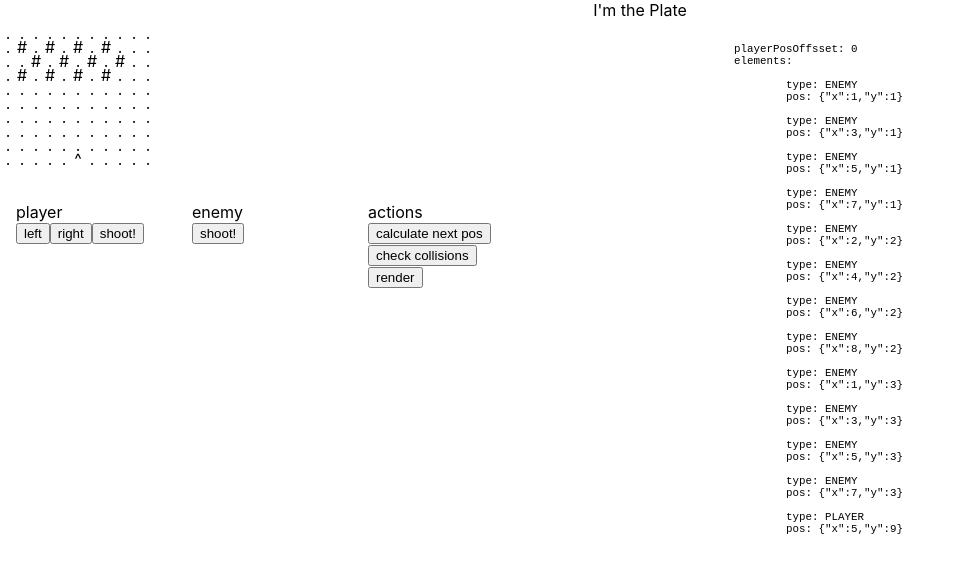
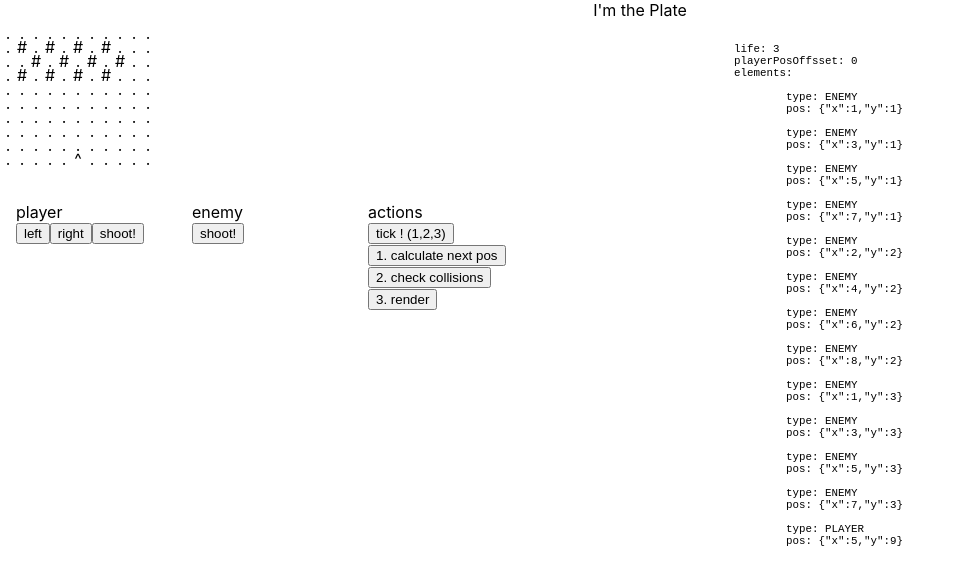
Before and after one commit to przemekoz/space-invaders-react-redux, a React (Create React App) app: page / in a window 1280 px wide. Shown: the top 584 px of the page, without its empty margins (0-958 px from the left). Built offline with nearby package versions, Linux system fonts and the light colour scheme.

Commit message:
added: checking collisions

```diff
--- a/src/App.tsx
+++ b/src/App.tsx
@@ -1,12 +1,12 @@
 import React from 'react';
 import './App.css';
 import { PlateComponent } from './mods/plate/components/plate';
-import { PlateClass } from './mods/plate/classes';
+import { GameClass } from './mods/plate/classes';
 
 const App: React.FC = () => {
     return (
         <div className="App">
-            <PlateComponent plate={new PlateClass()} />
+            <PlateComponent plate={new GameClass()} />
         </div>
     );
 }
--- a/src/mods/element/components/element/index.tsx
+++ b/src/mods/element/components/element/index.tsx
@@ -22,6 +22,9 @@ export const ElementComponent = (props: Props) => {
             case ElementTypeEnum.PLAYER:
                 return "^";
 
+            case ElementTypeEnum.KA_BOOM:
+                return "*";
+
             default:
                 return ".";
         }
--- a/src/mods/element/types/index.ts
+++ b/src/mods/element/types/index.ts
@@ -3,6 +3,7 @@ export enum ElementTypeEnum {
     SHOT_ENEMY = "SHOT_ENEMY",
     SHOT_PLAYER = "SHOT_PLAYER",
     PLAYER = "PLAYER",
+    KA_BOOM = "KA_BOOM",
 }
 
 export interface ElementPos {
--- a/src/mods/plate/classes/index.ts
+++ b/src/mods/plate/classes/index.ts
@@ -1,4 +1,4 @@
-import { PlateInterface, EnemiesMoveDirection, PlayerMoveDirection, PlateClassRenderInterface, ElemenInterfaceOrNull } from "../types";
+import { EnemiesMoveDirection, GameClassRenderInterface, PlateInterface, ElemenInterfaceOrNull, PlayerMoveDirection } from "../types";
 import { ElementClass } from "../../element/classes";
 import { ElementInterface, ElementTypeEnum } from "../../element/types";
 import { ElementEnemyClass } from "../../elementEnemy/classes";
@@ -13,103 +13,32 @@ import { ElementEnemySubtype } from "../../elementEnemy/types";
 
 /*
  *
- * 1 - przesuwaj w prawo/lewo wszytkie istniejace ENEMY-ies
- *  [OK]
- */
-
-/*
- *
- * 2 - przesuwaj w dol istniejace ENEMY-ies
- *
- */
-
-/*
- *
- * 3 - konkretny ENEMY strzela
- *
- */
-
-/*
- *
- * 4 - przesuwaj w dol strzal ENEMY
- *
- */
-
-/*
- *
- * 5 - przesuwaj w prawo/lewo USER-a
- *  [OK]
- */
-
-/*
- *
- * 6 - przesuwaj w gore strzal USER
- *
- */
-
-/*
- *
  * 7 - przechwyc wcisniejce strzalek: USER prawo/lewo
  *
  */
 
-/*
- * ZDARZENIE
- * 8 - dodaj obsluge kolejnych etapow (frame) w czasie - obsluga zdarzen
- *
- */
 
-/*
- * ZDARZENIE
- * 9 - losowy ENEMY strzela
- *
- */
-
-/*
-* ZDARZENIE
-* 9 - USER strzela
-*
-*/
-
-export class PlateClass implements PlateInterface {
+export class GameClass implements PlateInterface {
     private maxX = 11;
     private maxY = 10;
+    private playerLife = 3;
     private listOfElements: ElementInterface[];
     private playerPosOffsset = 0;
     private enemiesMoveOffsset = 0;
+
     private enemiesMoveState = [
         EnemiesMoveDirection.RIGHT,
         EnemiesMoveDirection.LEFT,
         EnemiesMoveDirection.RIGHT,
         EnemiesMoveDirection.LEFT,
         EnemiesMoveDirection.DOWN,
-    ]
-
+    ];
 
     constructor() {
         this.listOfElements = this.initLisOfElements();
     }
 
-    private initLisOfElements(): ElementInterface[] {
-        const listOfElements: ElementInterface[] = [];
-        for (let y = 0; y < 3; y++) {
-            let add = y === 2 ? 1 : y + 1;
-            for (let x = 0; x < 4; x++) {
-                listOfElements.push(new ElementEnemyClass({
-                    subtype: ElementEnemySubtype.NORMAL,
-                    pos: { x: x + add, y: y + 1 },
-                }));
-                add++;
-            }
-        }
-        listOfElements.push(new ElementClass({
-            type: ElementTypeEnum.PLAYER,
-            pos: { x: 5, y: 9 },
-        }));
-        return listOfElements;
-    }
-
-    public render(): PlateClassRenderInterface {
+    public render(): GameClassRenderInterface {
         const toRender = [];
         for (let y = 0; y < this.maxY; y++) {
             const row: ElemenInterfaceOrNull[] = [];
@@ -122,8 +51,22 @@ export class PlateClass implements PlateInterface {
     }
 
     public calculateNextPos() {
-        this.listOfElements.forEach(element => {
+        const elementsToRemove: number[] = [];
+        this.listOfElements.forEach((element, index) => {
+
+            if (element.getPos().x > this.maxX || element.getPos().y > this.maxY) {
+                elementsToRemove.push(index);
+            }
+
+            if (element.getPos().x < 0 || element.getPos().y < 0) {
+                elementsToRemove.push(index);
+            }
+
             switch (element.getType()) {
+
+                case ElementTypeEnum.KA_BOOM:
+                    elementsToRemove.push(index);
+                    break;
 
                 case ElementTypeEnum.PLAYER:
                     element.setPosX(element.getPos().x + this.playerPosOffsset);
@@ -154,6 +97,9 @@ export class PlateClass implements PlateInterface {
                     break;
             }
         });
+        elementsToRemove.forEach(index => {
+            this.listOfElements.splice(index, 1);
+        });
         this.playerPosOffsset = 0;
         this.enemiesMoveOffsset++;
     }
@@ -161,9 +107,47 @@ export class PlateClass implements PlateInterface {
     public findCollisions() {
         for (let y = 0; y < this.maxY; y++) {
             for (let x = 0; x < this.maxX; x++) {
+                const elements = this.findElements(x, y);
+                if (elements.length === 2) {
 
+                    // Remove both of them
+                    this.listOfElements = this.listOfElements.filter(element => element.isPos(x, y) === false);
+
+                    this.listOfElements.push(new ElementClass({
+                        type: ElementTypeEnum.KA_BOOM,
+                        pos: { x, y },
+                    }));
+
+                    const isShotEnemy = elements.find(element => element.getType() === ElementTypeEnum.SHOT_ENEMY);
+                    const isEnemy = elements.find(element => element.getType() === ElementTypeEnum.ENEMY);
+                    const isPlayer = elements.find(element => element.getType() === ElementTypeEnum.PLAYER);
+
+                    if ((isShotEnemy && isPlayer) || (isPlayer && isEnemy)) {
+                        this.playerLife--;
+                    }
+                }
+                if (elements.length > 2) {
+                    console.error('Something went wrong! More than 2 elements in one place!')
+                    console.error(elements);
+                }
             }
         }
+    }
+
+    public enemyShoot() {
+        let maxY = -1;
+        this.listOfElements.forEach(element => {
+            if (element.getType() === ElementTypeEnum.ENEMY) {
+                maxY = element.getPos().y > maxY ? element.getPos().y : maxY;
+            }
+        }
+        );
+        const bottomEnemies = this.listOfElements.filter(element => element.getType() === ElementTypeEnum.ENEMY && element.getPos().y === maxY);
+        const randomEnemy = bottomEnemies[Math.floor(Math.random() * bottomEnemies.length)];
+        this.listOfElements.push(new ElementClass({
+            type: ElementTypeEnum.SHOT_ENEMY,
+            pos: { x: randomEnemy.getPos().x, y: randomEnemy.getPos().y },
+        }));
     }
 
     public playerShoot() {
@@ -176,13 +160,9 @@ export class PlateClass implements PlateInterface {
         }
     }
 
-    private findElement(x: number, y: number): ElemenInterfaceOrNull {
-        const found = this.listOfElements.find(element => element.isPos(x, y));
-        return found || null;
-    }
-
-    getStats(): string {
+    public getStats(): string {
         return `
+            life: ${this.playerLife}
             playerPosOffsset: ${this.playerPosOffsset}
             elements:
             ${this.listOfElements.map(
@@ -197,4 +177,33 @@ export class PlateClass implements PlateInterface {
         this.playerPosOffsset = direction === PlayerMoveDirection.LEFT ? this.playerPosOffsset - 1 : this.playerPosOffsset + 1;
     }
 
+    private findElement(x: number, y: number): ElemenInterfaceOrNull {
+        const found = this.listOfElements.find(element => element.isPos(x, y));
+        return found || null;
+    }
+
+    private findElements(x: number, y: number): ElementInterface[] {
+        const found = this.listOfElements.filter(element => element.isPos(x, y));
+        return found || [];
+    }
+
+    private initLisOfElements(): ElementInterface[] {
+        const listOfElements: ElementInterface[] = [];
+        for (let y = 0; y < 3; y++) {
+            let add = y === 2 ? 1 : y + 1;
+            for (let x = 0; x < 4; x++) {
+                listOfElements.push(new ElementEnemyClass({
+                    subtype: ElementEnemySubtype.NORMAL,
+                    pos: { x: x + add, y: y + 1 },
+                }));
+                add++;
+            }
+        }
+        listOfElements.push(new ElementClass({
+            type: ElementTypeEnum.PLAYER,
+            pos: { x: 5, y: 9 },
+        }));
+        return listOfElements;
+    }
+
 }
--- a/src/mods/plate/components/plate/index.tsx
+++ b/src/mods/plate/components/plate/index.tsx
@@ -1,5 +1,5 @@
 import React from "react";
-import { PlateInterface, PlayerMoveDirection, PlateClassRenderInterface, ElemenInterfaceOrNull } from "../../types";
+import { PlateInterface, PlayerMoveDirection, GameClassRenderInterface, ElemenInterfaceOrNull } from "../../types";
 import { ElementComponent } from "../../../element/components/element";
 
 interface Props {
@@ -8,7 +8,7 @@ interface Props {
 
 interface State {
     stats: string;
-    listOfElements: PlateClassRenderInterface;
+    listOfElements: GameClassRenderInterface;
 }
 
 export class PlateComponent extends React.Component<Props, State> {
@@ -34,13 +34,20 @@ export class PlateComponent extends React.Component<Props, State> {
         this.refreshStats();
     }
 
-    findCollision() {
-        //
+    findCollisions() {
+        this.props.plate.findCollisions();
         this.refreshStats();
     }
 
     enemyShoot() {
+        this.props.plate.enemyShoot();
         this.refreshStats();
+    }
+
+    tick() {
+        this.calculateNextPos();
+        this.findCollisions();
+        this.renderPlate();
     }
 
     playerShoot() {
@@ -97,10 +104,12 @@ export class PlateComponent extends React.Component<Props, State> {
                                 <button onClick={this.enemyShoot.bind(this)}>shoot!</button>
                             </div>
                             <div style={{ float: 'left', width: '25%', textAlign: 'left', paddingLeft: '1em' }}>
+
                                 actions<br />
-                                <button onClick={this.calculateNextPos.bind(this)}>calculate next pos</button>
-                                <button onClick={this.findCollision.bind(this)}>check collisions</button>
-                                <button onClick={this.renderPlate.bind(this)}>render</button>
+                                <button onClick={this.tick.bind(this)}>tick ! (1,2,3)</button><br />
+                                <button onClick={this.calculateNextPos.bind(this)}>1. calculate next pos</button><br />
+                                <button onClick={this.findCollisions.bind(this)}>2. check collisions</button><br />
+                                <button onClick={this.renderPlate.bind(this)}>3. render</button><br />
                             </div>
                         </div>
 
--- a/src/mods/plate/types/index.ts
+++ b/src/mods/plate/types/index.ts
@@ -1,14 +1,16 @@
 import { ElementInterface } from "../../element/types";
 
 export type ElemenInterfaceOrNull = ElementInterface | null;
-export type PlateClassRenderInterface = Array<Array<ElementInterface | null>>;
+export type GameClassRenderInterface = Array<Array<ElementInterface | null>>;
 
 export interface PlateInterface {
     movePlayer(direction: PlayerMoveDirection): void;
-    render(): PlateClassRenderInterface;
+    render(): GameClassRenderInterface;
     getStats(): string;
     calculateNextPos(): void;
+    findCollisions(): void;
     playerShoot(): void;
+    enemyShoot(): void;
 }
 
 export enum EnemiesMoveDirection {
```
